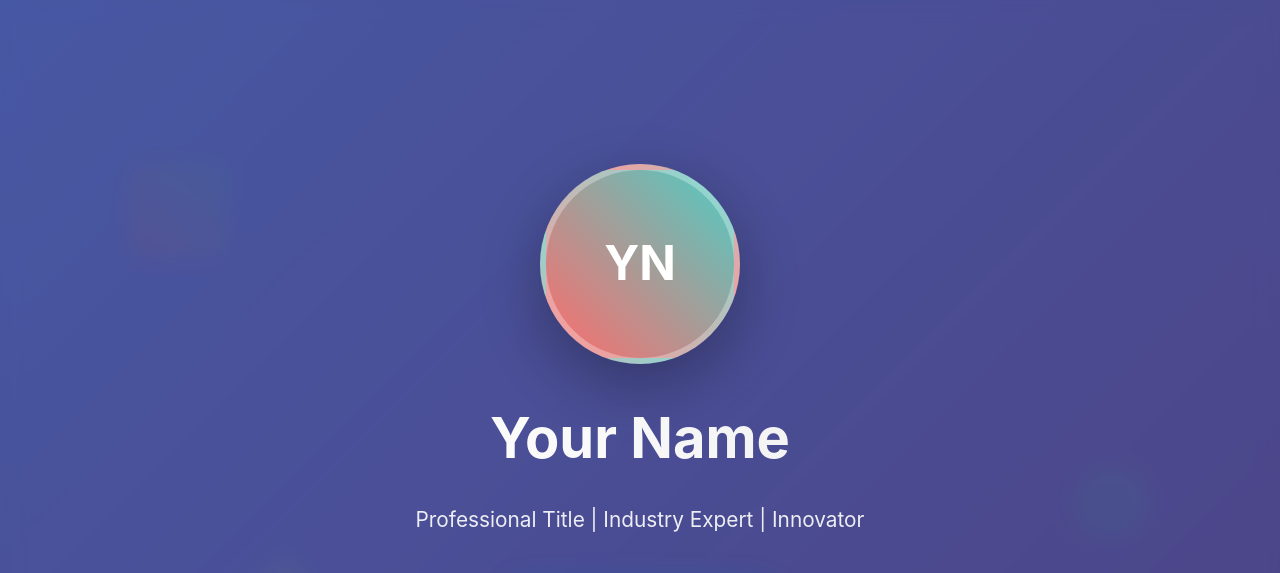
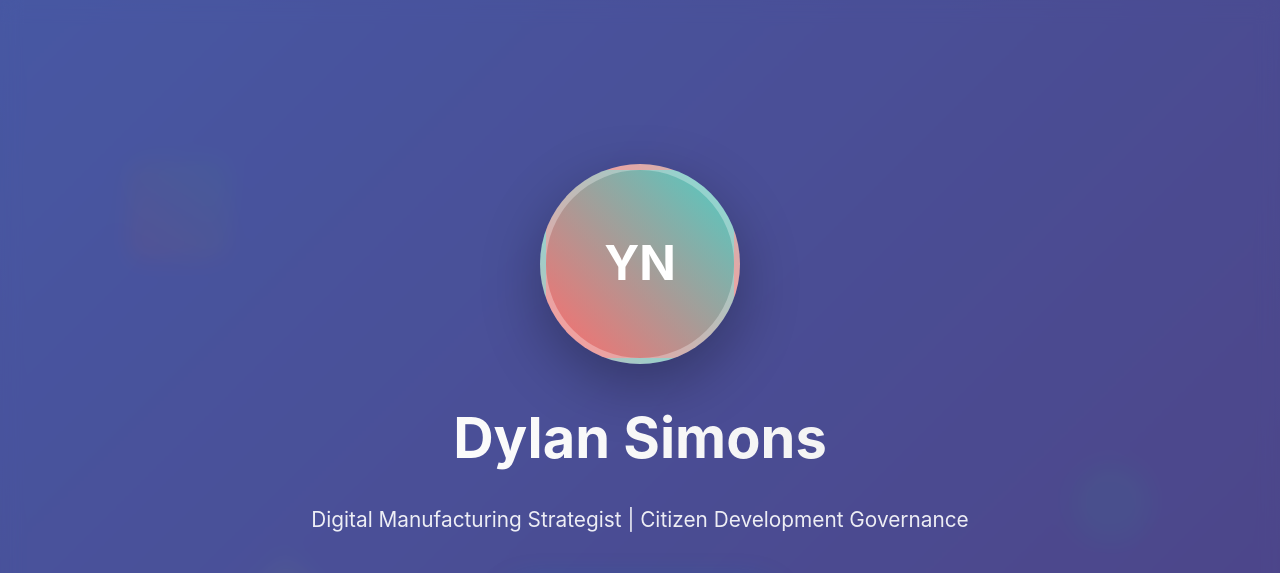
Before and after one commit to DylanSimons/DylanSimons.github.io, a plain HTML site: page index.html in a window 1280 px wide. Shown: the top 573 px of the page. Drawn offline with Linux system fonts and the light colour scheme.

Commit message:
Update index.html

```diff
--- a/index.html
+++ b/index.html
@@ -3,7 +3,7 @@
 <head>
     <meta charset="UTF-8">
     <meta name="viewport" content="width=device-width, initial-scale=1.0">
-    <title>Your Name - Professional Network</title>
+    <title>Dylan Simons</title>
     <style>
         * {
             margin: 0;
@@ -345,9 +345,9 @@
         <div class="container">
             <div class="hero-content">
                 <div class="profile-image">YN</div>
-                <h1>Your Name</h1>
-                <p>Professional Title | Industry Expert | Innovator</p>
-                <a href="https://linkedin.com/in/yourprofile" class="cta-button" target="_blank">
+                <h1>Dylan Simons</h1>
+                <p>Digital Manufacturing Strategist | Citizen Development Governance</p>
+                <a href="https://linkedin.com/in/dylansimons0" class="cta-button" target="_blank">
                     <svg class="linkedin-icon" viewBox="0 0 24 24">
                         <path d="M20.447 20.452h-3.554v-5.569c0-1.328-.027-3.037-1.852-3.037-1.853 0-2.136 1.445-2.136 2.939v5.667H9.351V9h3.414v1.561h.046c.477-.9 1.637-1.85 3.37-1.85 3.601 0 4.267 2.37 4.267 5.455v6.286zM5.337 7.433c-1.144 0-2.063-.926-2.063-2.065 0-1.138.92-2.063 2.063-2.063 1.14 0 2.064.925 2.064 2.063 0 1.139-.925 2.065-2.064 2.065zm1.782 13.019H3.555V9h3.564v11.452zM22.225 0H1.771C.792 0 0 .774 0 1.729v20.542C0 23.227.792 24 1.771 24h20.451C23.2 24 24 23.227 24 22.271V1.729C24 .774 23.2 0 22.222 0h.003z"/>
                     </svg>
@@ -463,5 +463,4 @@
             });
         });
     </script>
-</body>
-</html>
+</bod
```
